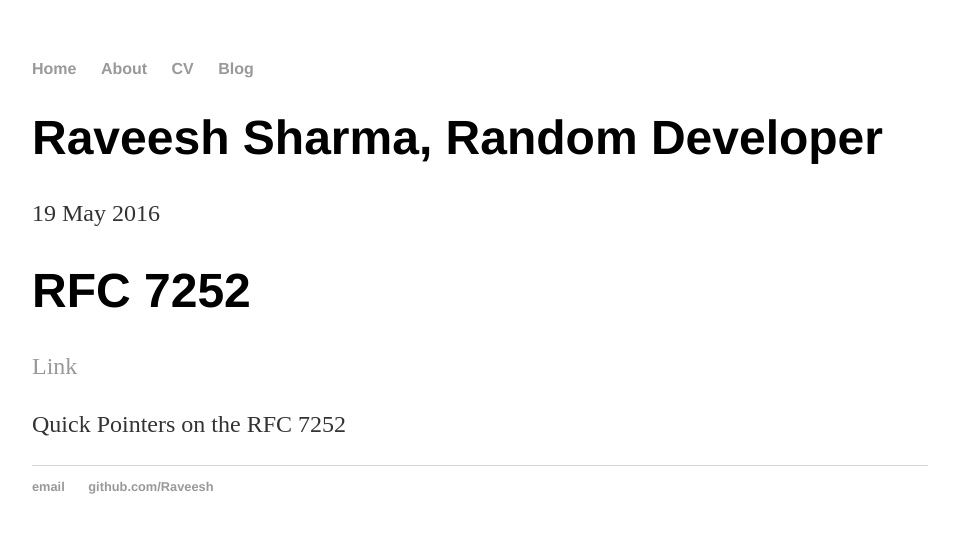
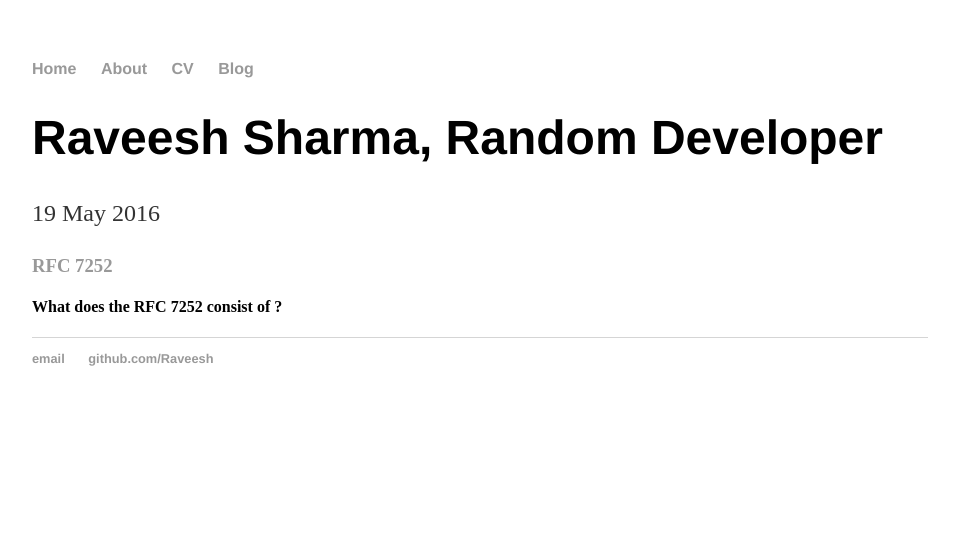
Before and after one commit to jainshailesh/Raveesh.github.io, a Jekyll site: the page built from _posts/2016-05-19-coap-rfc-core.md, in a window 1280 px wide. Shown: the top 533 px of the page, without its empty margins (160-1119 px from the left). Built offline with Jekyll 4.4.1, drawn with Linux system fonts in a browser that asks for light colours.

Commit message:
header modified to link

```diff
--- a/_posts/2016-05-19-coap-rfc-core.md
+++ b/_posts/2016-05-19-coap-rfc-core.md
@@ -3,7 +3,6 @@ layout: post
 title: "Raveesh Sharma, Random Developer"
 date: 2016-05-19
 ---
-# RFC 7252
-[Link](https://tools.ietf.org/html/rfc7252)
+### [RFC 7252](https://tools.ietf.org/html/rfc7252)
 
-Quick Pointers on the RFC 7252
+#### What does the RFC 7252 consist of ?
```
